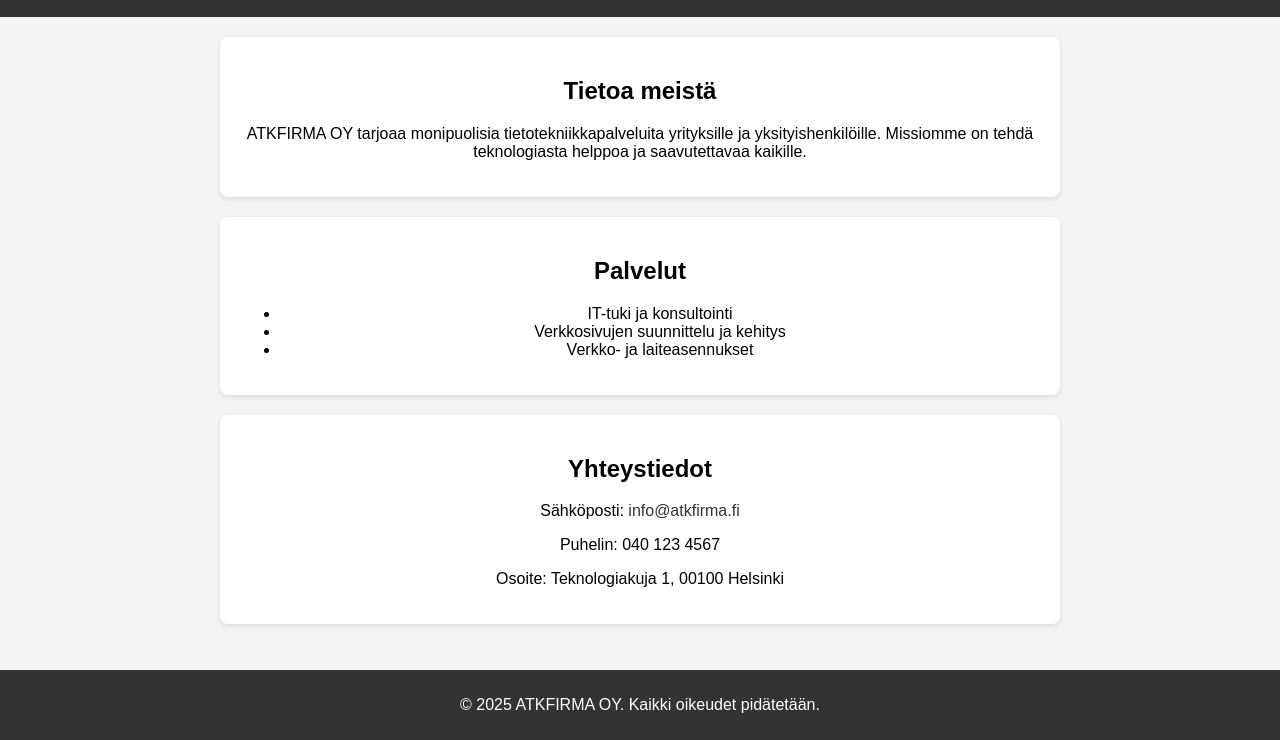
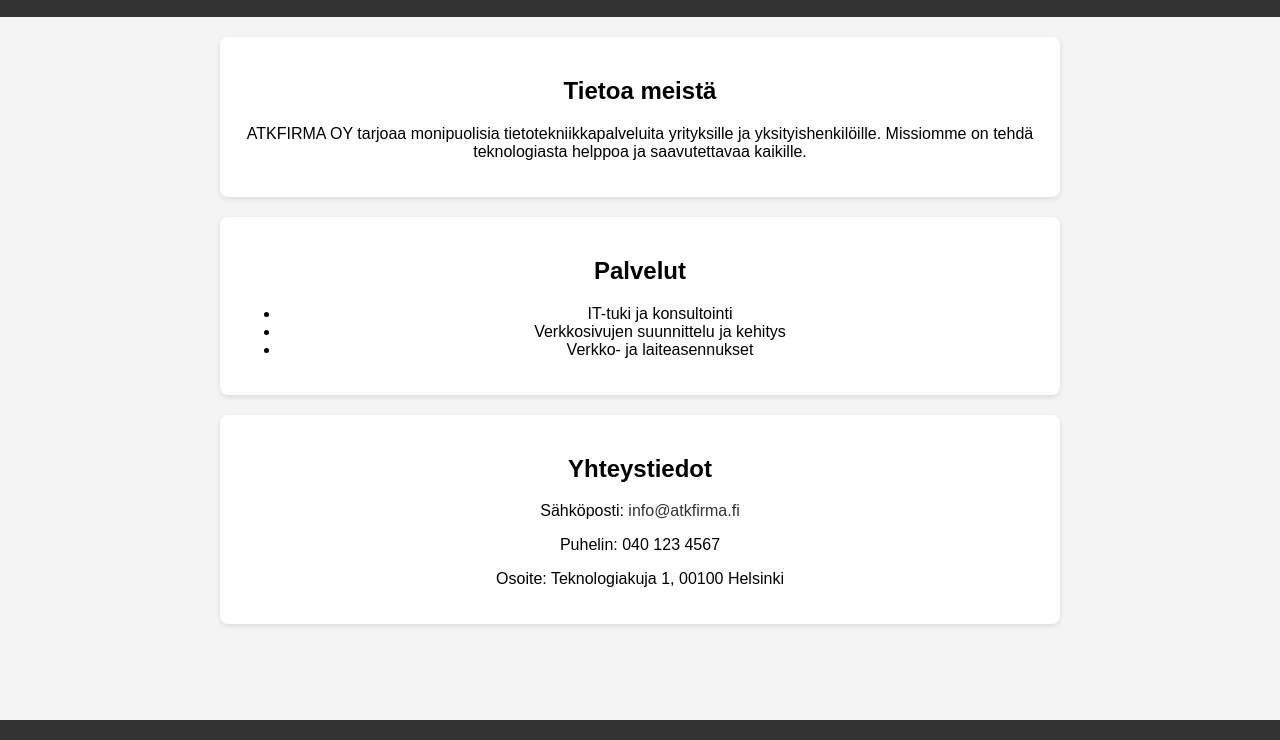
Before and after one commit to AnttiF1/mypage, a plain HTML site: page index.html in a window 1280 px wide. Shown: the part 60-800 px from the top of the page. Drawn offline with Linux system fonts and the light colour scheme.

Commit message:
vähän muutettu

```diff
--- a/index.html
+++ b/index.html
@@ -68,7 +68,7 @@
         <p>Osoite: Teknologiakuja 1, 00100 Helsinki</p>
     </section>
     <footer>
-        <p>&copy; 2025 ATKFIRMA OY. Kaikki oikeudet pidätetään.</p>
+
     </footer>
 </body>
 </html>
```
